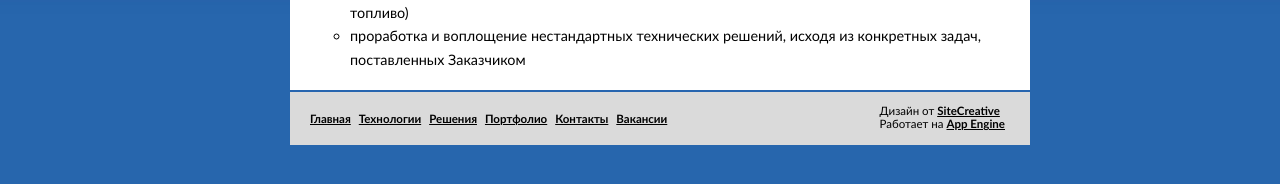
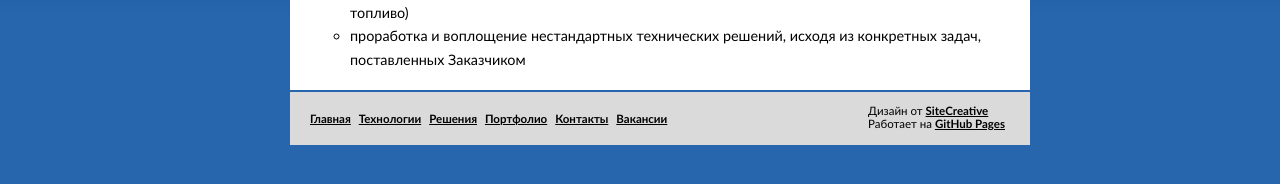
Before and after one commit to plastmontag/plastmontag.github.io, a Jekyll site: the page built from index.md, in a window 1280 px wide. Shown: the part 678-862 px from the top of the page. Built offline with Jekyll 4.4.1, drawn with Linux system fonts in a browser that asks for light colours.

Commit message:
Fixed powered by

```diff
--- a/_layouts/main.html
+++ b/_layouts/main.html
@@ -30,7 +30,7 @@
 		</div>
 	</div>
 	<div id="footer">
-		<span id="copyright">Дизайн от <a href="http://www.sitecreative.net" target="_blank">SiteCreative</a><br />Работает на <a href="http://code.google.com/appengine/" target="_blank">App Engine</a></span>
+		<span id="copyright">Дизайн от <a href="http://www.sitecreative.net" target="_blank">SiteCreative</a><br />Работает на <a href="https://pages.github.com/" target="_blank">GitHub Pages</a></span>
 		<ul>
 			<li><a href="/">Главная</a></li>
 			<li><a href="/technologies">Технологии</a></li>
```
